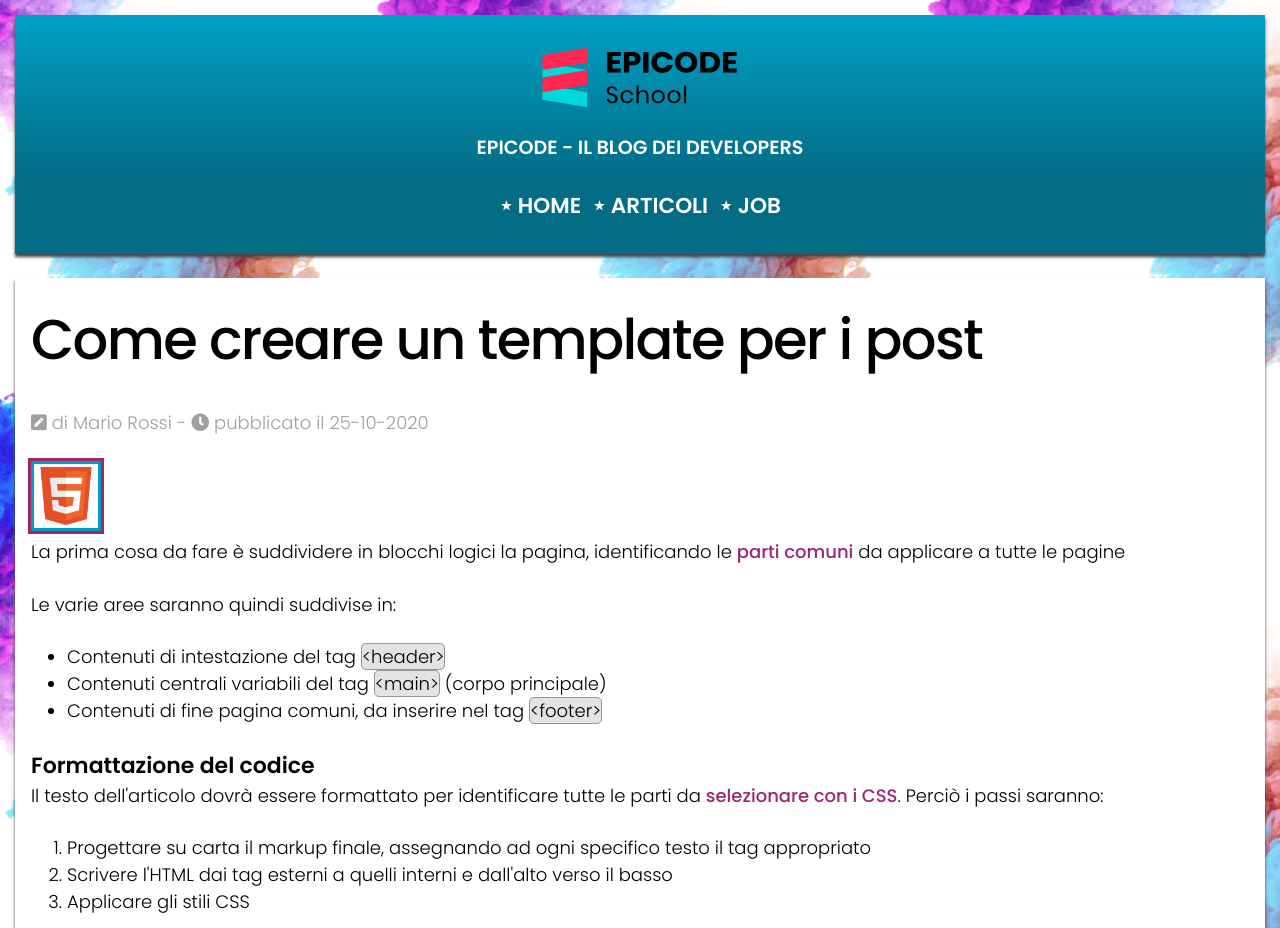
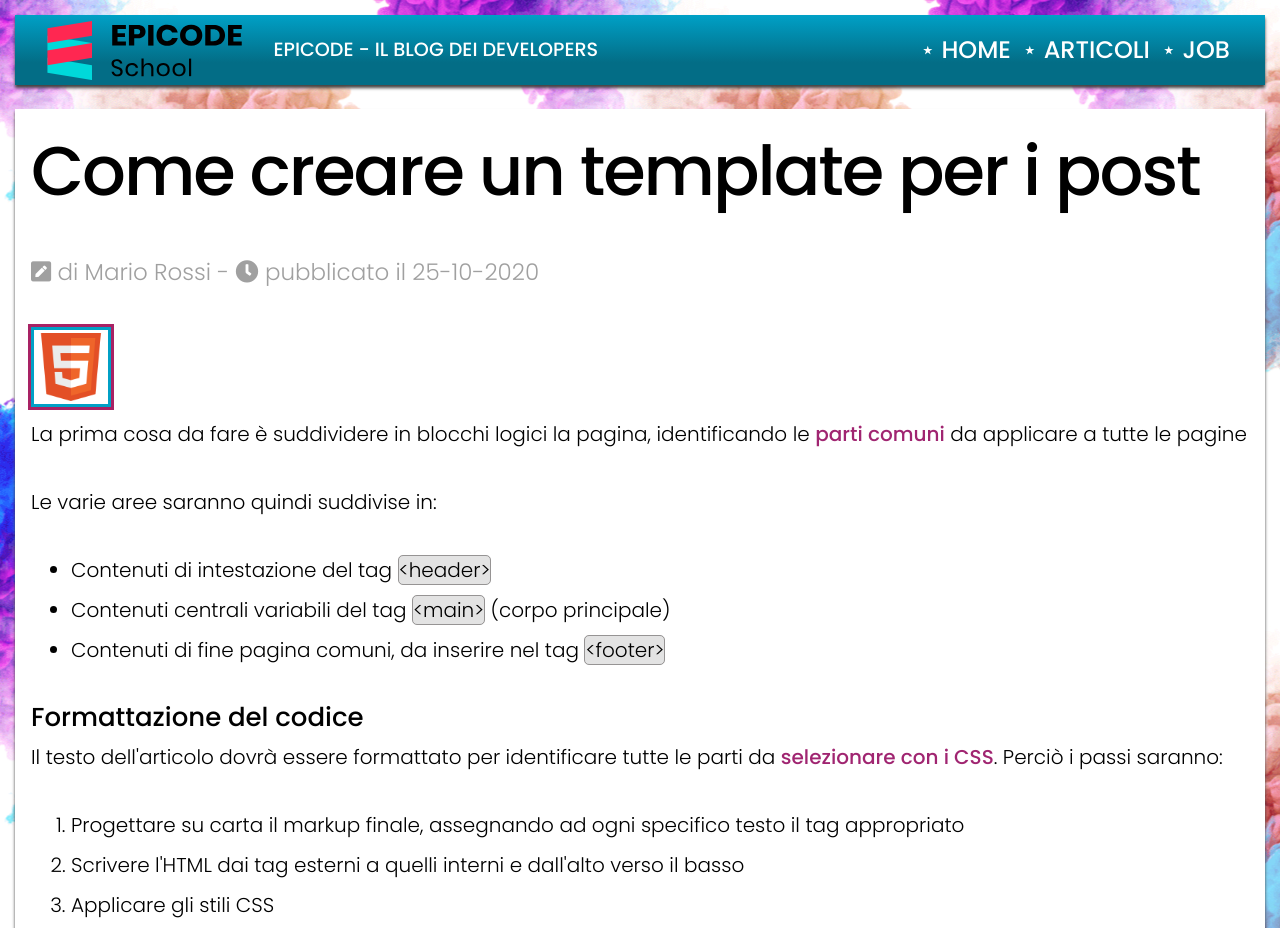
Before and after one commit to rempairamore/ifoa-week-5, a plain HTML site: page S5-L1/ARTICOLO/index.html in a window 1280 px wide. Shown: the top 928 px of the page. Drawn offline with Linux system fonts and the light colour scheme.

Commit message:
to be continued

```diff
--- a/S5-L1/ARTICOLO/assets/css/style.css
+++ b/S5-L1/ARTICOLO/assets/css/style.css
@@ -253,3 +253,119 @@ footer a {
         height: 4.2rem;
     }
 }
+
+@media only screen and (min-width: 769px) {
+    div img + p, header nav ul li a {
+        font-weight: 600;
+        font-size: 1.2em;
+    }
+    article > h1 {
+        font-size: 3.5em;
+        line-height: 6rem;
+    }
+    #html_logo {
+        width: 7rem;
+    }
+    p, address, ul, ol, dl, blockquote {
+        margin-bottom: 1.4em;
+        font-weight: 300;
+        font-size: 1.8rem;
+    }
+    article h2 {
+        font-size: 2.2rem;
+        font-weight: 600;
+    }
+    article table {
+        margin: 8rem auto;
+        width: 70%;
+    }
+    a {
+        font-weight: 500;
+    }
+    input {
+        width: 70%;
+    }
+    form fieldset button {
+        width: 18%;
+    }
+    form fieldset input, form fieldset button {
+        height: 4.2rem;
+    }
+}
+
+@media only screen and (min-width: 1200px) {
+    header {
+        /* display: inline-block; */
+        display: inline-block;
+        text-align: unset;
+        width: 100%;
+        padding: 5px;
+        position: relative;
+    }
+    header div, header div img, header div p, header nav {
+        display: inline-block;
+        margin: 0;
+        vertical-align: middle;
+
+    }
+    header div {
+        text-align: left;
+    }
+    header nav {
+        text-align: right;
+        position: absolute;
+        right: 0;
+        top: 50%; /* o un altro valore specifico */
+        transform: translateY(-50%); /* per centrare se usi 50% */
+        margin: 0 2em;
+    }
+
+    div img + p, header nav ul li a {
+        font-weight: 500;
+        font-size: 1.2em;
+    }
+    article > h1 {
+        font-size: 4.3em;
+        line-height: 6rem;
+    }
+    #html_logo {
+        width: 8rem;
+    }
+    p, address, ul, ol, dl, blockquote {
+        margin-bottom: 1.4em;
+        font-weight: 300;
+        font-size: 2rem;
+        line-height: 2em;
+    }
+    article h1 + p {
+        font-size: 2.3rem;
+    }
+    article h2 {
+        font-size: 2.6rem;
+        font-weight: 500;
+    }
+    article table {
+        margin: 8rem auto;
+        width: 70%;
+    }
+    a {
+        font-weight: 500;
+    }
+    input {
+        width: 70%;
+    }
+    form fieldset button {
+        width: 18%;
+    }
+    form fieldset input, form fieldset button {
+        height: 4.2rem;
+    }
+    iframe, section {
+        display: inline-block;
+        width: 45%;
+        margin: 0;
+    }
+    iframe {
+        height: 15em;
+    }
+}
```
